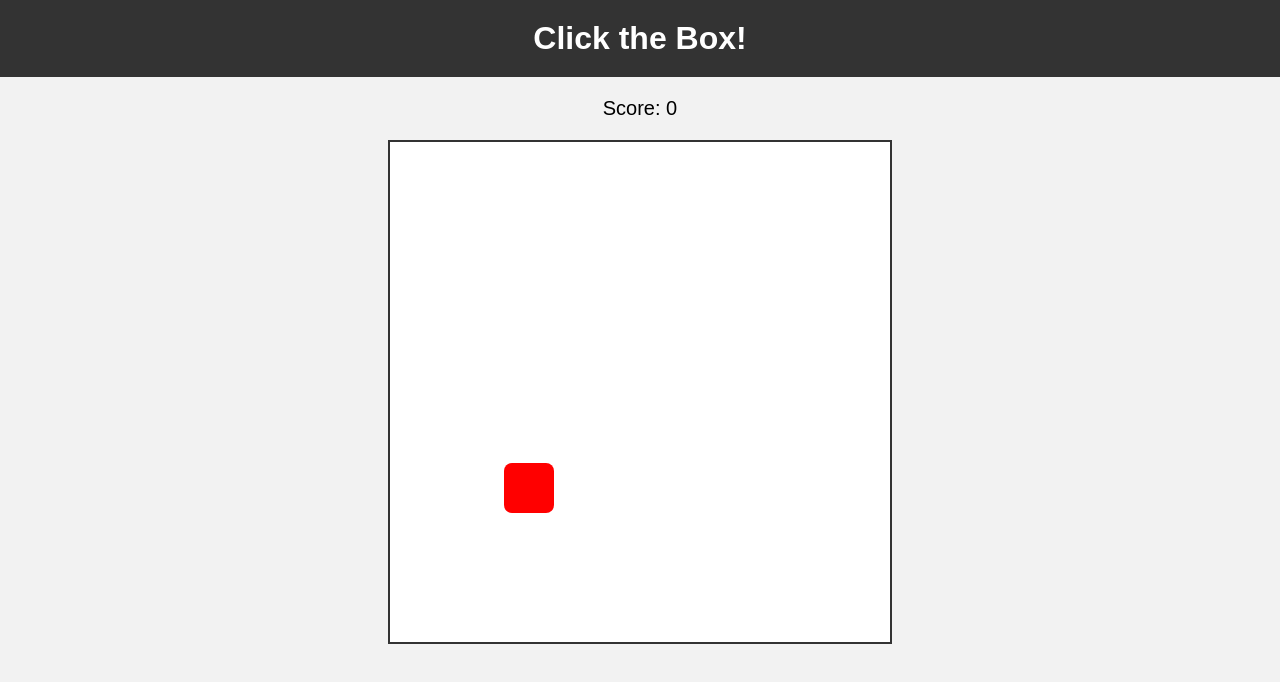
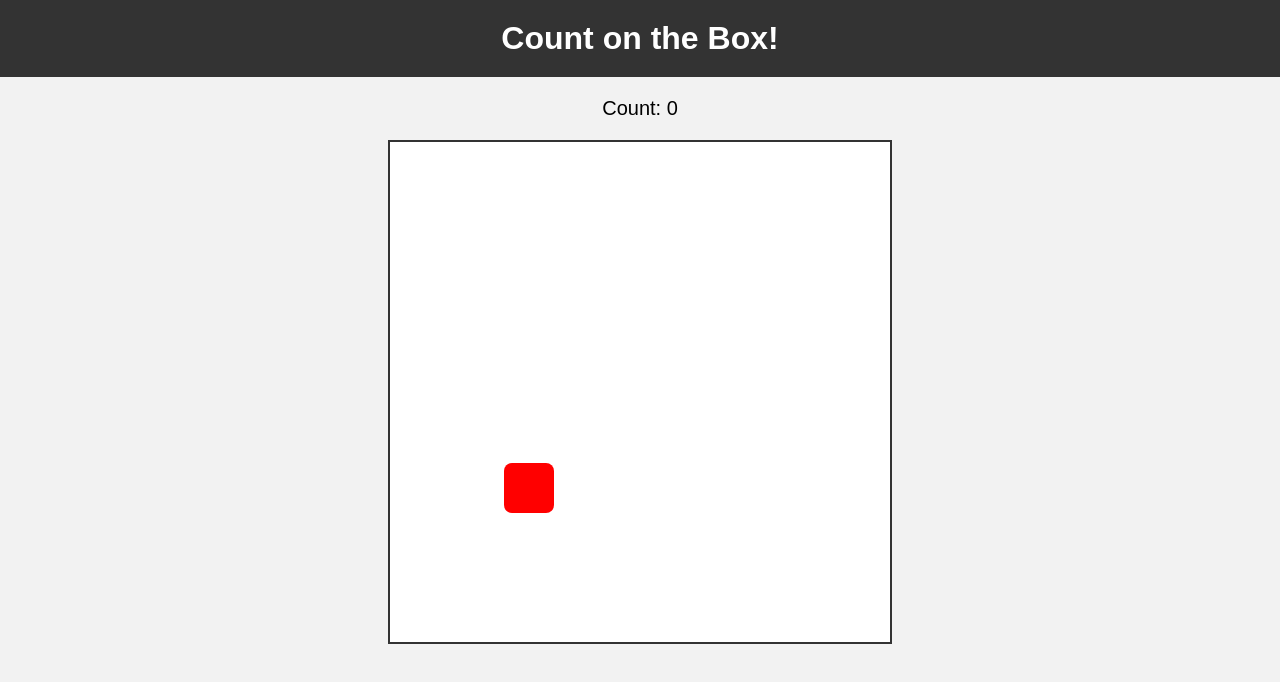
Before and after one commit to VibhaU/Jenkins_to_Docker, a plain HTML site: page index.html in a window 1280 px wide. Drawn offline with Linux system fonts and the light colour scheme.

Commit message:
update title

```diff
--- a/index.html
+++ b/index.html
@@ -41,8 +41,8 @@
   </style>
 </head>
 <body>
-  <h1>Click the Box!</h1>
-  <p id="score">Score: 0</p>
+  <h1>Count on the Box!</h1>
+  <p id="score">Count: 0</p>
   <div id="gameArea"></div>
 
   <script>
```
